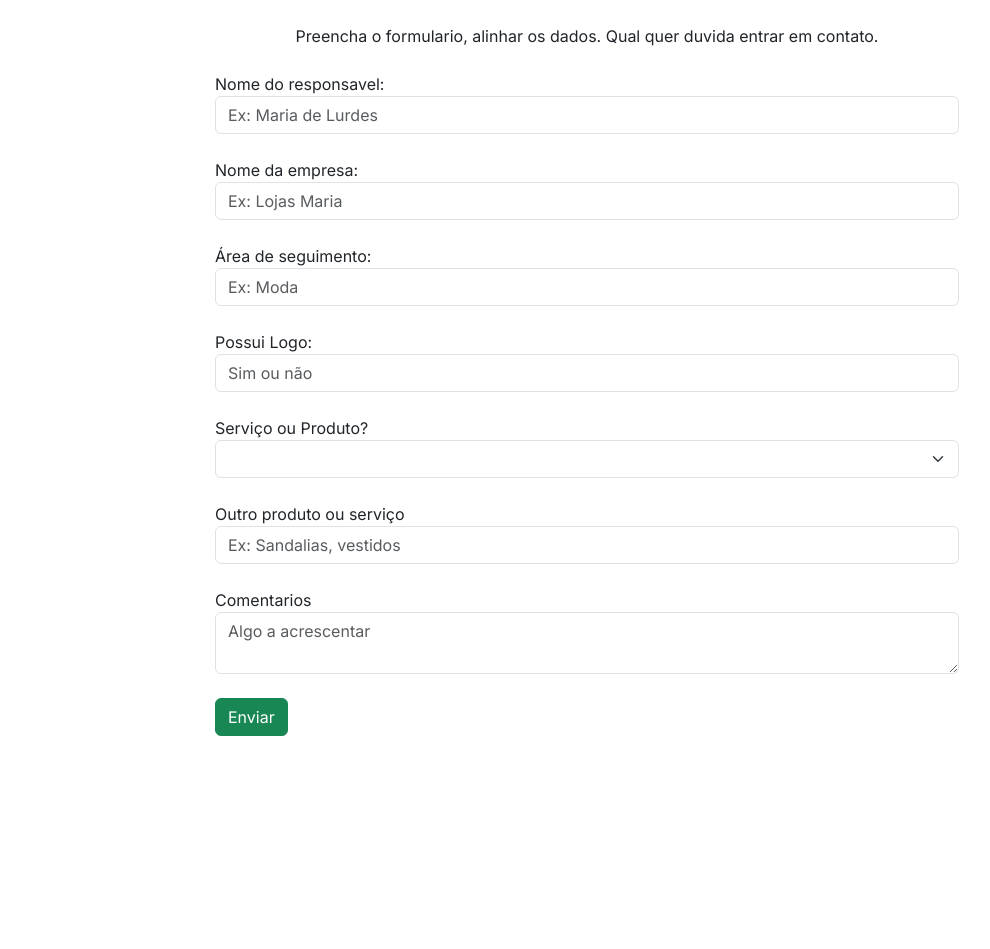
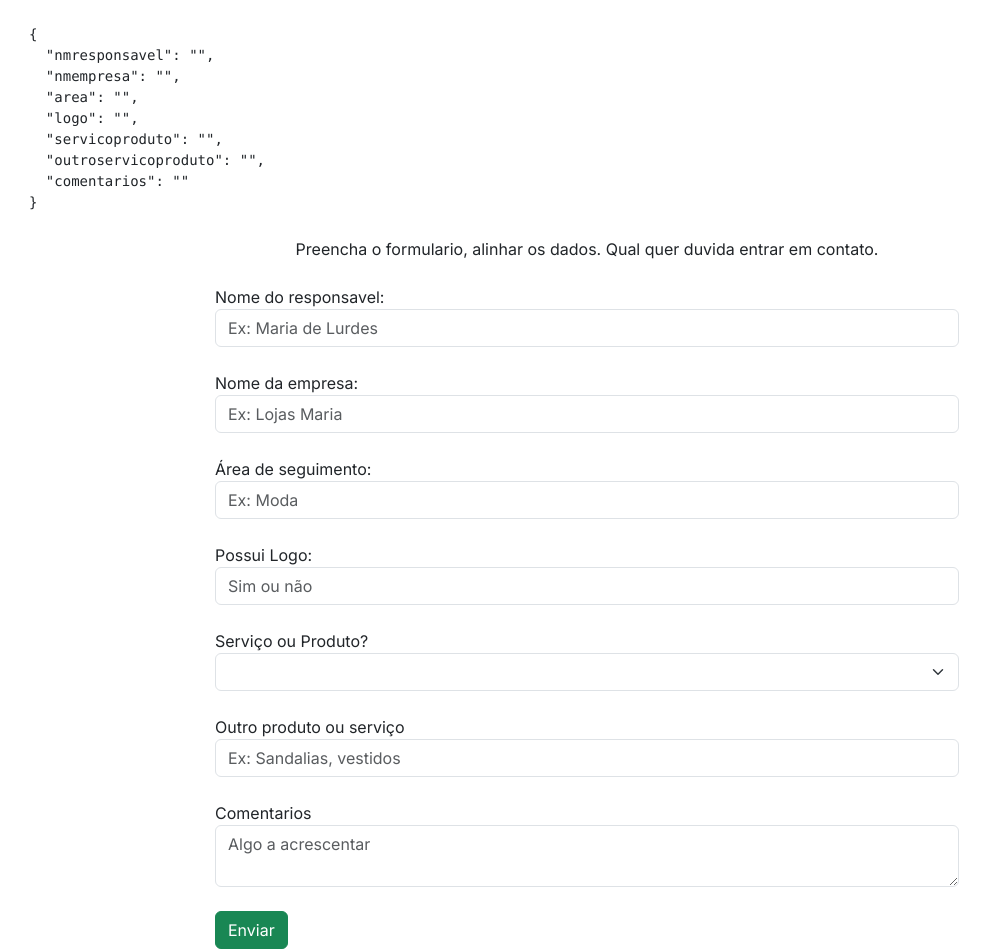
Before and after one commit to Srubens/cliente, a Next.js app: page / in a window 1280 px wide. Shown: the whole page, without its empty margins (53-1043 px from the left). Before the commit the page ends 800 px from the top, so only its background shows below. Built offline with nearby package versions, Linux system fonts and the light colour scheme.

Commit message:
ajuste do form

```diff
--- a/src/app/page.tsx
+++ b/src/app/page.tsx
@@ -44,7 +44,8 @@ export default function Home() {
             'Nome do responsavel':form.nmresponsavel,
             'Nome da empresa':form.nmempresa,
             'Area de seguimento':form.area,
-            'Possui logo	Serviço ou produto':form.logo,
+            'Possui logo':form.logo,
+            'Serviço ou produto':form.servicoproduto,
             'Outro produto ou serviço':form.outroservicoproduto,
             'comentarios':form.comentarios
           }]
@@ -77,8 +78,10 @@ export default function Home() {
   }
 
   return (
-
     <div className="container mt-4" >
+    <pre>
+      {JSON.stringify(form,null,2)}
+    </pre>
       <div className="text-center m-4" >
         <p>
         Preencha o formulario, alinhar os dados. Qual quer duvida entrar
```
